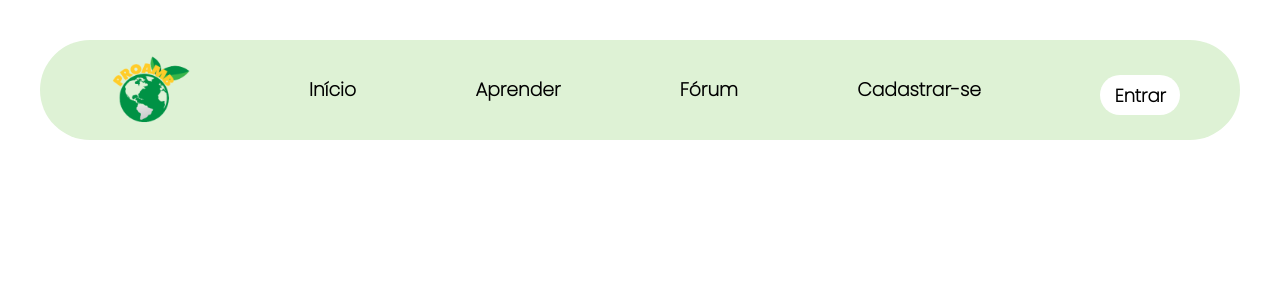
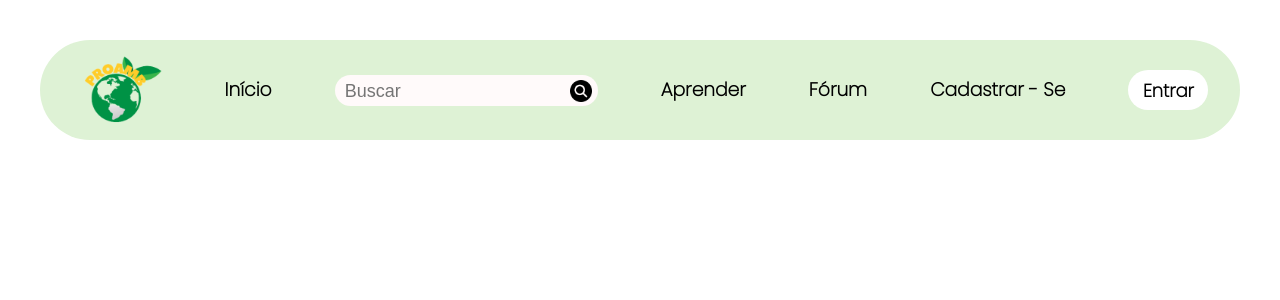
Before and after one commit to Cassiannoow/ProAmb-Old, a React (Create React App) app in the folder proamb/: page / in a window 1280 px wide. Shown: the top 300 px of the page. Built offline with nearby package versions, Linux system fonts and the light colour scheme.

Commit message:
Criação da barra de pesquisa

```diff
--- a/proamb/package.json
+++ b/proamb/package.json
@@ -9,7 +9,7 @@
     "react": "^18.2.0",
     "react-dom": "^18.2.0",
     "react-router-dom": "^6.10.0",
-    "react-scripts": "5.0.1",
+    "react-scripts": "^5.0.1",
     "web-vitals": "^2.1.4"
   },
   "scripts": {
--- a/proamb/src/Components/Templates/Header.css
+++ b/proamb/src/Components/Templates/Header.css
@@ -10,8 +10,8 @@ header{
     margin-top: 40px;
 }
 
-img
-{
+
+#logo{
     margin-top: 15px;
     width: 90px;
     height: 70px;
@@ -22,11 +22,12 @@ a{
     color: black;
 }
 
-h3, button{
+h3{
     margin-top: 35px;
 }
 
 button{
+    margin-top:  30px;
     background-color: white;
     border: none;
     border-radius: 30px;
@@ -35,3 +36,33 @@ button{
     font-size: large;
     font-family: 'Poppins', sans-serif;
 }
+
+#divBusca{
+    margin-top: 35px;
+    background: #FFFAFA;
+    border-radius: 37px ;
+    width:  263px;
+    height: 31px;
+}
+
+
+#txtBusca{
+    float:left;
+    background-color:transparent;
+    padding-left: 10px;
+    font-size:18px;
+    border:none;
+    height: 30px;
+    width: 195px;
+}
+
+input:focus{
+    outline: 0;
+}
+
+#btnBusca{
+    position: absolute;
+    top: 80px;
+    width: 22px;
+    height: 22px;
+}
--- a/proamb/src/Components/Templates/Header.js
+++ b/proamb/src/Components/Templates/Header.js
@@ -1,5 +1,6 @@
 import './Header.css';
 import Logo from '../../assets/img/Logo/ProAmb_logo-removebg-preview.png'
+import Lupa from '../../assets/img/icons/lupa.png'
 import React from "react";
 import { Link } from 'react-router-dom';
 
@@ -8,24 +9,36 @@ export default function Header(props)
     return (
         <header>
             <Link to='/'>
-                <img src={Logo} alt='Logo ProAmb' />
+                <img src={Logo} alt='Logo ProAmb' id="logo"/>
             </Link>
+            <h3>
+                <Link to='/'>
+                    Início
+                </Link>
+            </h3>
 
-           <Link to='/'>
-                <h3>Início</h3>
-            </Link>
+            <div id="divBusca">
+                <input type="text" id="txtBusca" placeholder="Buscar"/>
+                <img src={Lupa} id="btnBusca" alt="Buscar"/>
+            </div>
 
-            <Link to='/aprender'>
-                <h3>Aprender</h3>
-            </Link>
+            <h3>
+                <Link to='/aprender'>
+                    Aprender
+                </Link>
+            </h3>
 
-            <Link to='/forum'>
-                <h3>Fórum</h3>
-            </Link>
+            <h3>
+                <Link to='/forum'>
+                    Fórum
+                </Link>
+            </h3>
 
-            <Link to='/cadastrar'>
-                <h3>Cadastrar-se</h3>
-            </Link>
+            <h3>
+                <Link to='/cadastrar'>
+                    Cadastrar - Se
+                </Link>
+            </h3>
 
             <Link to='/entrar'>
                 <button>
```
Also changed, not shown: 1 other file (tests, documents, lock files or other folders).
